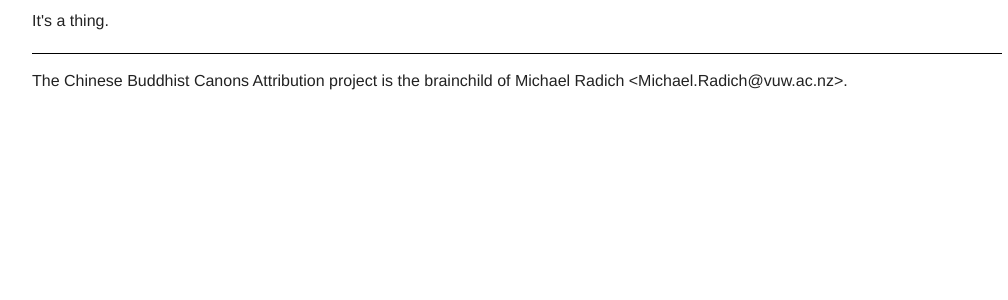
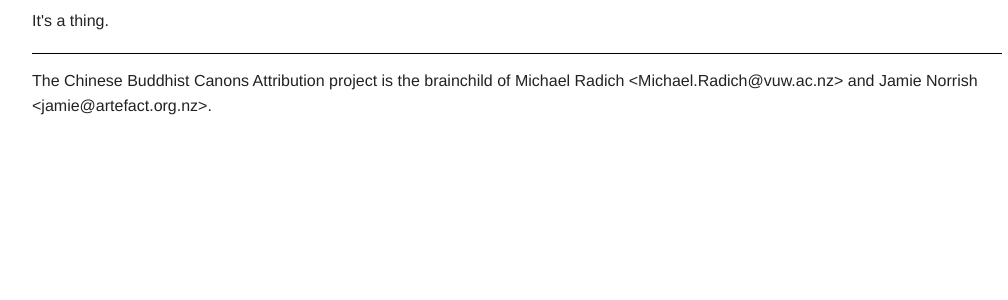
Before and after one commit to ajenhl/moad, a Django app: page / in a window 1280 px wide. Shown: the part 110-410 px from the top of the page, without its empty margins (123-1131 px from the left). Run offline with Django 3.2, Linux system fonts and the light colour scheme; parts of the project's set-up code (start-up, migrations or seed data) failed here and were passed over.

Commit message:
Modified placeholder footer text.

```diff
--- a/attribution/templates/attribution/display/base.html
+++ b/attribution/templates/attribution/display/base.html
@@ -50,7 +50,8 @@
       <div class="small-12 columns">
         <footer>
           <p>The Chinese Buddhist Canons Attribution project is the
-          brainchild of Michael Radich &lt;Michael.Radich@vuw.ac.nz&gt;.</p>
+          brainchild of Michael Radich
+          &lt;Michael.Radich@vuw.ac.nz&gt; and Jamie Norrish &lt;jamie@artefact.org.nz&gt;.</p>
         </footer>
       </div>
     </div>
```
